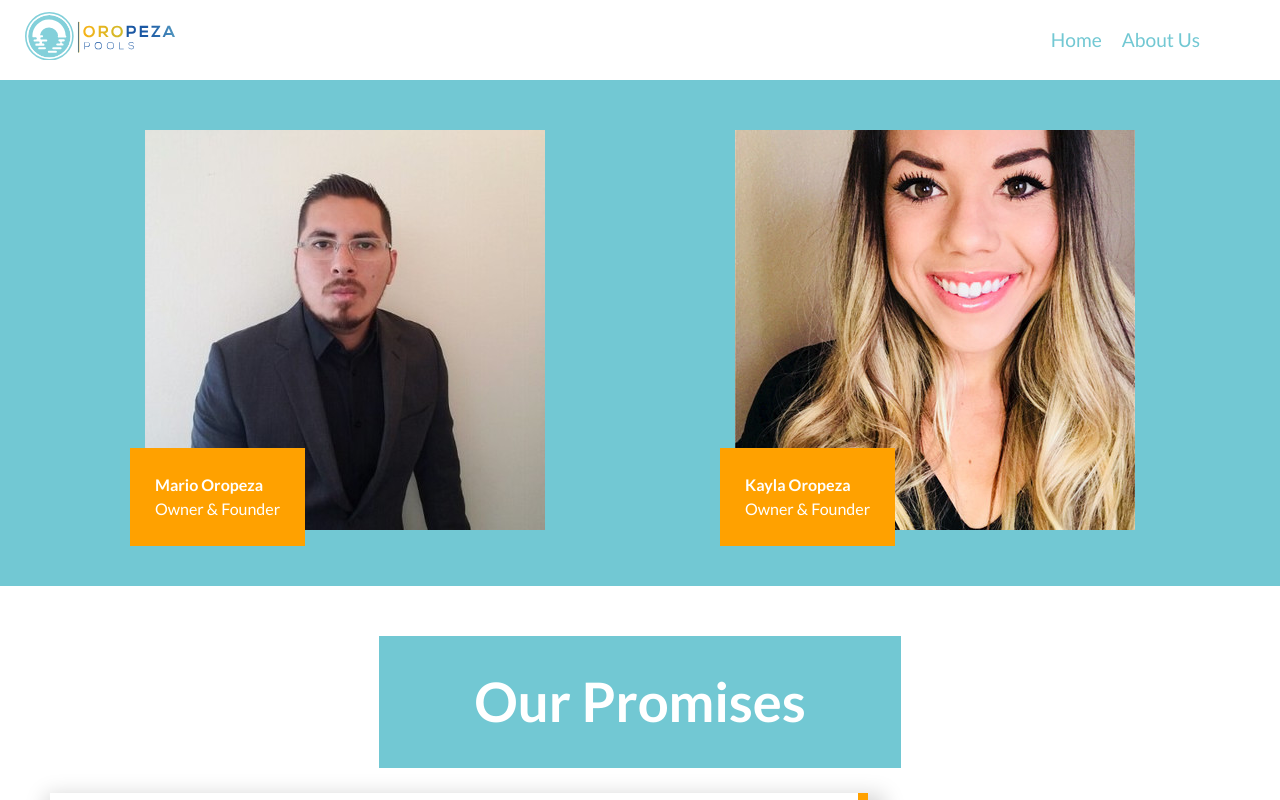
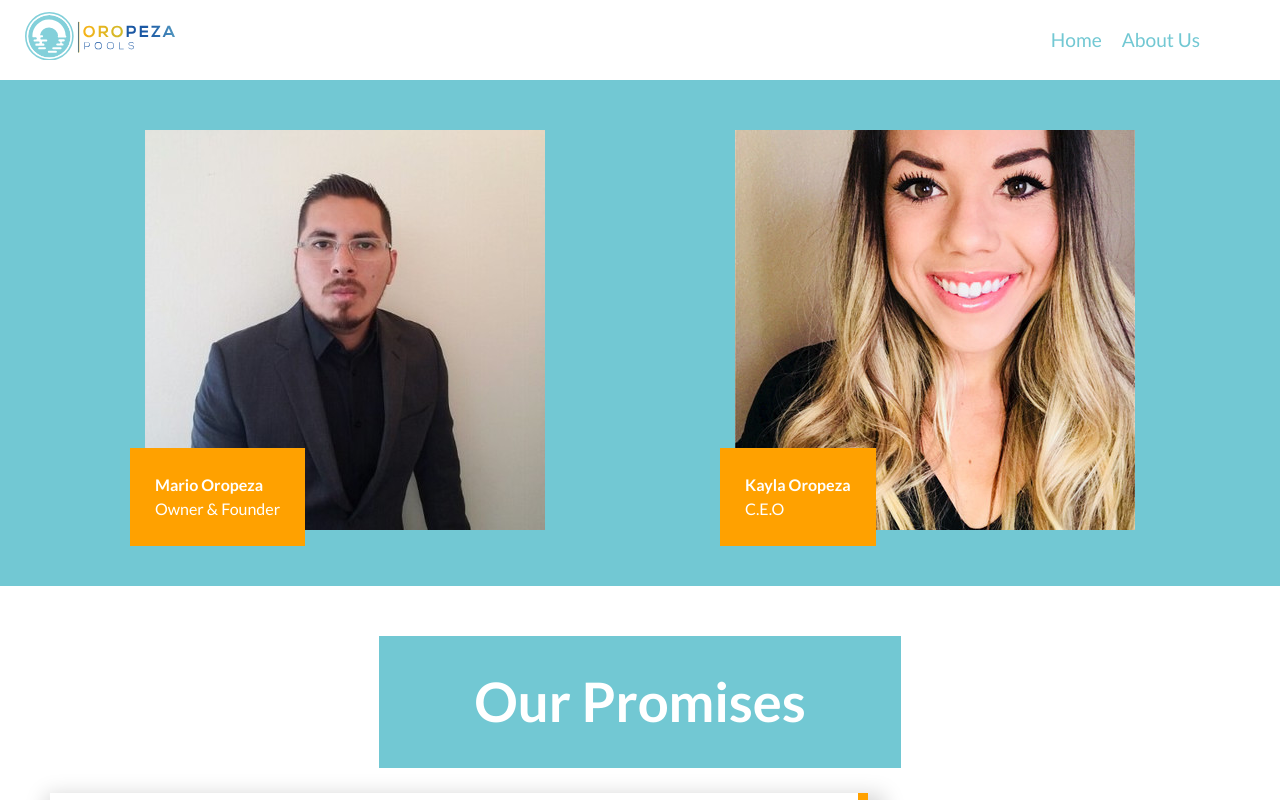
Before and after one commit to Jnmendza/OropezaPools, a React (Create React App) app: page /about-us in a window 1280 px wide. Shown: the top 800 px of the page. Built offline with nearby package versions, Linux system fonts and the light colour scheme.

Commit message:
title change for Kayla

```diff
--- a/src/components/serviceData.js
+++ b/src/components/serviceData.js
@@ -59,7 +59,7 @@ export const aboutUs = [
         id: 2,
         firstName: "Kayla",
         lastName: "Oropeza",
-        title: "Owner & Founder",
+        title: "C.E.O",
         link: "https://www.linkedin.com/in/kayla-miller-070267161/",
     }
 ];
```
